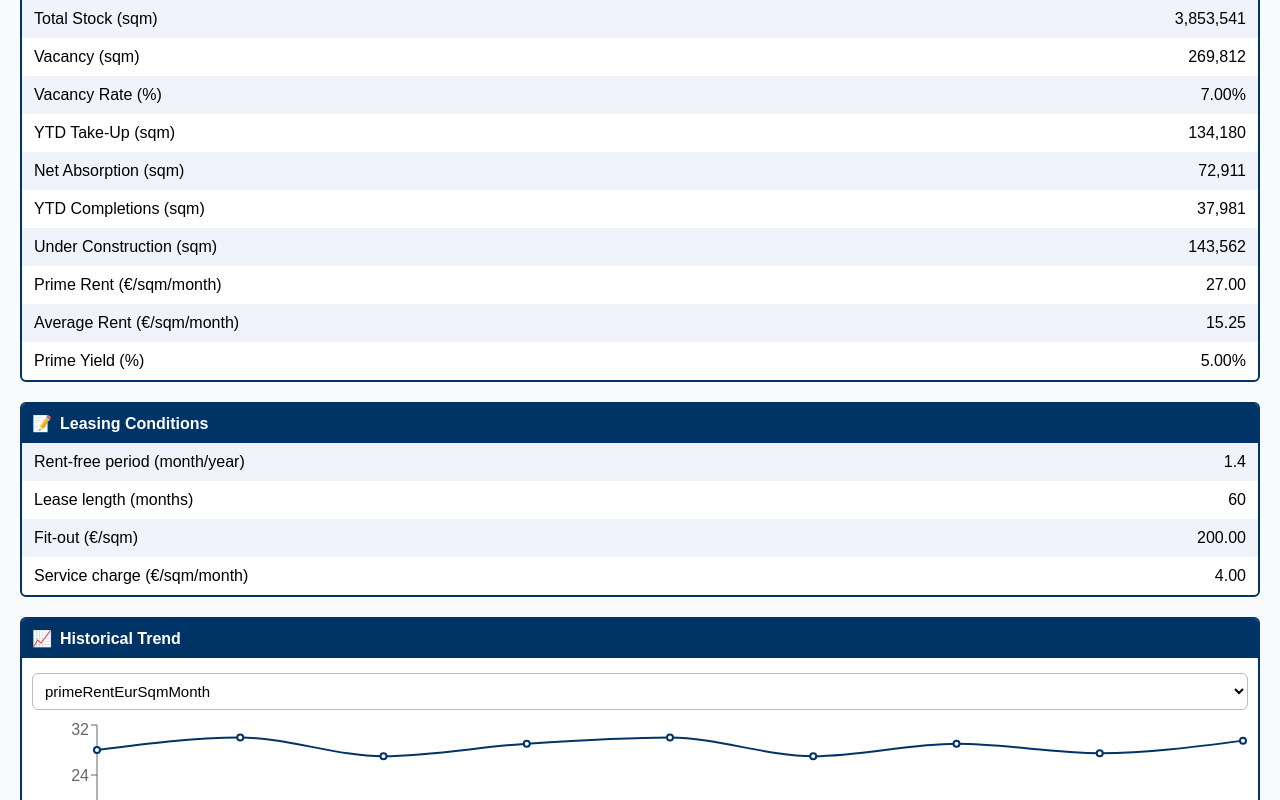
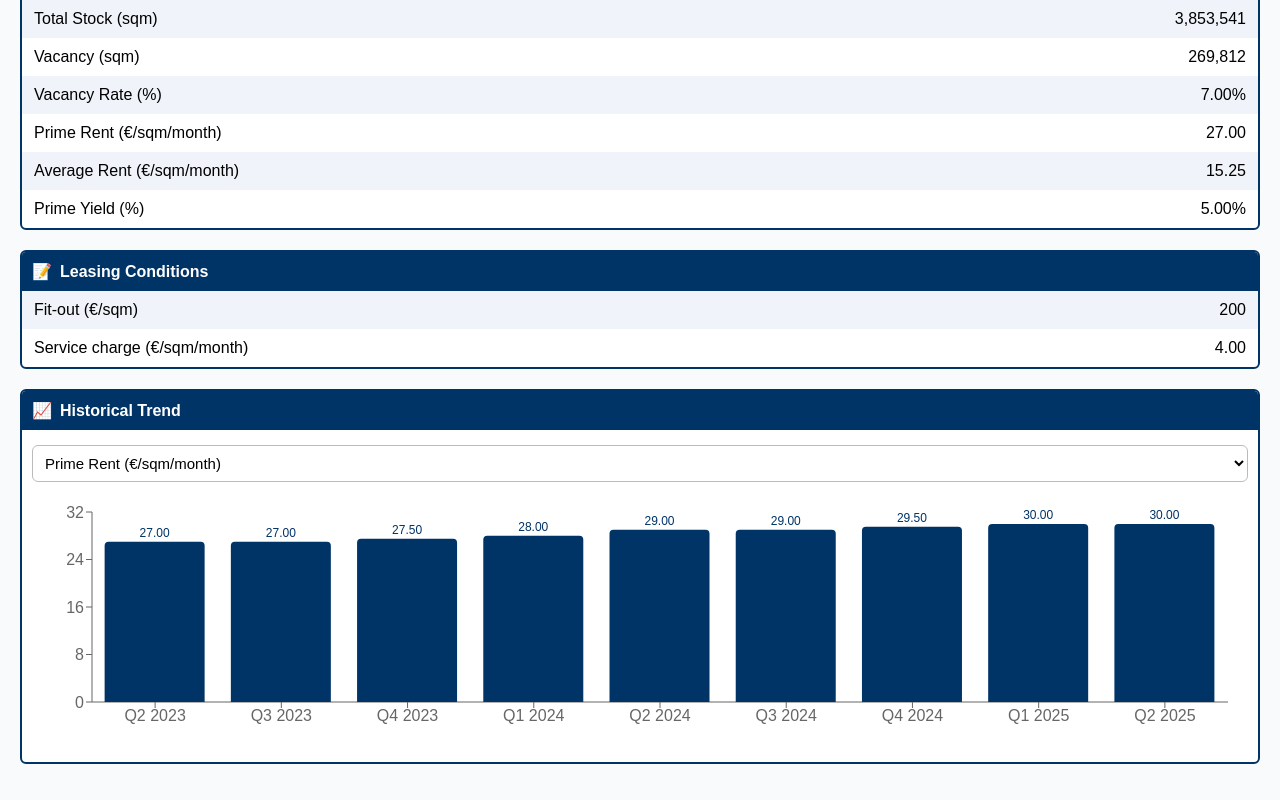
Before and after one commit to Musicandy13/market-data-cee-map, a React (Vite) app: page / in a window 1280 px wide. Shown: the part 440-1240 px from the top of the page. Built offline with nearby package versions, Linux system fonts and the light colour scheme.

Commit message:
Update DataExplorer.jsx

```diff
--- a/src/DataExplorer.jsx
+++ b/src/DataExplorer.jsx
@@ -1,11 +1,12 @@
 import React, { useEffect, useState } from "react";
 import {
-  LineChart,
-  Line,
+  ResponsiveContainer,
+  BarChart,
+  Bar,
   XAxis,
   YAxis,
   Tooltip,
-  ResponsiveContainer,
+  LabelList,
 } from "recharts";
 import "./App.css";
 
@@ -50,7 +51,7 @@ export default function DataExplorer() {
   const [period, setPeriod] = useState("");
   const [selectedMetric, setSelectedMetric] = useState("primeRentEurSqmMonth");
 
-  // --- Load JSON ---
+  // Load JSON once
   useEffect(() => {
     setLoading(true);
     fetch("/market_data.json")
@@ -61,6 +62,7 @@ export default function DataExplorer() {
       .then((json) => {
         setRaw(json);
         setLoading(false);
+
         const countries = Object.keys(json?.countries || {});
         if (countries.length) {
           const firstCountry = countries[0];
@@ -138,7 +140,7 @@ export default function DataExplorer() {
     <div style={{ fontFamily: "Arial, sans-serif", padding: "20px" }}>
       <h1>{city} Office Market</h1>
 
-      {/* --- DROPDOWNS --- */}
+      {/* --- Dropdowns --- */}
       <div>
         <select
           value={country}
@@ -214,7 +216,7 @@ export default function DataExplorer() {
 
       {metricSource && (
         <>
-          {/* --- MARKET METRICS --- */}
+          {/* --- Market Metrics --- */}
           <div className="section-box">
             <div className="section-header">
               <span>📊</span> Market Metrics
@@ -222,19 +224,6 @@ export default function DataExplorer() {
             <Row label="Total Stock (sqm)" value={fmtNumber(g("totalStock"))} />
             <Row label="Vacancy (sqm)" value={fmtNumber(g("vacancy"))} />
             <Row label="Vacancy Rate (%)" value={fmtPercent(g("vacancyRate"))} />
-            <Row label="YTD Take-Up (sqm)" value={fmtNumber(g("takeUp"))} />
-            <Row
-              label="Net Absorption (sqm)"
-              value={fmtNumber(g("netAbsorption"))}
-            />
-            <Row
-              label="YTD Completions (sqm)"
-              value={fmtNumber(g("completionsYTD"))}
-            />
-            <Row
-              label="Under Construction (sqm)"
-              value={fmtNumber(g("underConstruction"))}
-            />
             <Row
               label="Prime Rent (€/sqm/month)"
               value={fmtMoney(g("primeRentEurSqmMonth"))}
@@ -246,22 +235,14 @@ export default function DataExplorer() {
             <Row label="Prime Yield (%)" value={fmtPercent(g("primeYield"))} />
           </div>
 
-          {/* --- LEASING CONDITIONS --- */}
+          {/* --- Leasing Conditions --- */}
           <div className="section-box">
             <div className="section-header">
               <span>📝</span> Leasing Conditions
             </div>
             <Row
-              label="Rent-free period (month/year)"
-              value={leasingSource?.rentFreeMonthPerYear ?? "–"}
-            />
-            <Row
-              label="Lease length (months)"
-              value={leasingSource?.leaseLengthMonths ?? "–"}
-            />
-            <Row
               label="Fit-out (€/sqm)"
-              value={fmtMoney(leasingSource?.fitOutEurSqmShellCore ?? null)}
+              value={fmtNumber(leasingSource?.fitOutEurSqmShellCore ?? null)}
             />
             <Row
               label="Service charge (€/sqm/month)"
@@ -269,7 +250,7 @@ export default function DataExplorer() {
             />
           </div>
 
-          {/* --- NEW HISTORICAL TREND SECTION --- */}
+          {/* --- Historical Trend Section --- */}
           <div className="section-box">
             <div className="section-header">
               <span>📈</span> Historical Trend
@@ -286,27 +267,38 @@ export default function DataExplorer() {
                 }}
               >
                 {[
-                  "totalStock",
-                  "vacancy",
-                  "vacancyRate",
-                  "takeUp",
-                  "netAbsorption",
-                  "completionsYTD",
-                  "underConstruction",
-                  "primeRentEurSqmMonth",
-                  "averageRentEurSqmMonth",
-                  "primeYield",
-                  "rentFreeMonthPerYear",
-                  "leaseLengthMonths",
-                  "fitOutEurSqmShellCore",
-                  "serviceChargeEurSqmMonth",
+                  { key: "totalStock", label: "Total Stock (sqm)" },
+                  { key: "vacancy", label: "Vacancy (sqm)" },
+                  { key: "vacancyRate", label: "Vacancy Rate (%)" },
+                  {
+                    key: "primeRentEurSqmMonth",
+                    label: "Prime Rent (€/sqm/month)",
+                  },
+                  {
+                    key: "averageRentEurSqmMonth",
+                    label: "Average Rent (€/sqm/month)",
+                  },
+                  { key: "primeYield", label: "Prime Yield (%)" },
+                  { key: "fitOutEurSqmShellCore", label: "Fit-out (€/sqm)" },
+                  {
+                    key: "serviceChargeEurSqmMonth",
+                    label: "Service charge (€/sqm/month)",
+                  },
                 ].map((m) => (
-                  <option key={m}>{m}</option>
+                  <option key={m.key} value={m.key}>
+                    {m.label}
+                  </option>
                 ))}
               </select>
 
-              <TrendChart
-                data={buildTrendData(raw, country, city, submarket, selectedMetric)}
+              <BarTrendChart
+                data={buildTrendDataExtended(
+                  raw,
+                  country,
+                  city,
+                  submarket,
+                  selectedMetric
+                )}
                 metric={selectedMetric}
               />
             </div>
@@ -317,43 +309,65 @@ export default function DataExplorer() {
   );
 }
 
-// --- Trend-Chart Helper ---
-function buildTrendData(raw, country, city, submarket, metric) {
+/* === Helper for historical data === */
+function buildTrendDataExtended(raw, country, city, submarket, metric) {
   if (!raw?.countries?.[country]?.cities?.[city]) return [];
   const periods = Object.keys(raw.countries[country].cities[city].periods || {});
+
+  const sortPeriods = (a, b) => {
+    const [qa, ya] = a.split(" ");
+    const [qb, yb] = b.split(" ");
+    const qNum = (q) => Number(q.replace("Q", ""));
+    if (ya !== yb) return Number(ya) - Number(yb);
+    return qNum(qa) - qNum(qb);
+  };
+
   const data = [];
 
-  for (const p of periods) {
-    const sm =
-      raw.countries[country].cities[city].periods[p].subMarkets?.[submarket] ||
-      raw.countries[country].cities[city].periods[p].market;
+  for (const p of periods.sort(sortPeriods)) {
+    const cityData = raw.countries[country].cities[city].periods[p];
+    const marketData =
+      cityData.subMarkets?.[submarket] || cityData.market || {};
+    const leasingData =
+      cityData.subMarkets?.[submarket]?.leasing || cityData.leasing || {};
 
-    if (sm && sm[metric] !== undefined && sm[metric] !== null) {
-      data.push({ period: p, value: parseFloat(sm[metric]) });
+    const combined = { ...marketData, ...leasingData };
+
+    if (combined[metric] !== undefined && combined[metric] !== null) {
+      data.push({ period: p, value: parseFloat(combined[metric]) });
     }
   }
-  data.sort((a, b) => (a.period > b.period ? 1 : -1));
+
   return data;
 }
 
-function TrendChart({ data, metric }) {
+/* === Chart component === */
+function BarTrendChart({ data, metric }) {
   if (!data || data.length === 0)
     return <div style={{ marginTop: 10 }}>No data for this metric.</div>;
 
+  const formatValue = (v) => {
+    if (metric.includes("Rate") || metric.includes("Yield")) return fmtPercent(v);
+    if (metric.includes("Rent") || metric.includes("Charge")) return fmtMoney(v);
+    if (metric.includes("fitOut")) return fmtNumber(v);
+    return fmtNumber(v);
+  };
+
   return (
-    <ResponsiveContainer width="100%" height={240}>
-      <LineChart data={data}>
+    <ResponsiveContainer width="100%" height={260}>
+      <BarChart data={data} margin={{ top: 20, right: 20, left: 0, bottom: 20 }}>
         <XAxis dataKey="period" />
         <YAxis />
-        <Tooltip formatter={(v) => v.toFixed(2)} />
-        <Line
-          type="monotone"
-          dataKey="value"
-          stroke="#003366"
-          strokeWidth={2}
-          dot={{ r: 3 }}
-        />
-      </LineChart>
+        <Tooltip formatter={(v) => formatValue(v)} />
+        <Bar dataKey="value" fill="#003366" radius={[4, 4, 0, 0]}>
+          <LabelList
+            dataKey="value"
+            position="top"
+            formatter={(v) => formatValue(v)}
+            style={{ fill: "#003366", fontSize: "12px" }}
+          />
+        </Bar>
+      </BarChart>
     </ResponsiveContainer>
   );
 }
```
